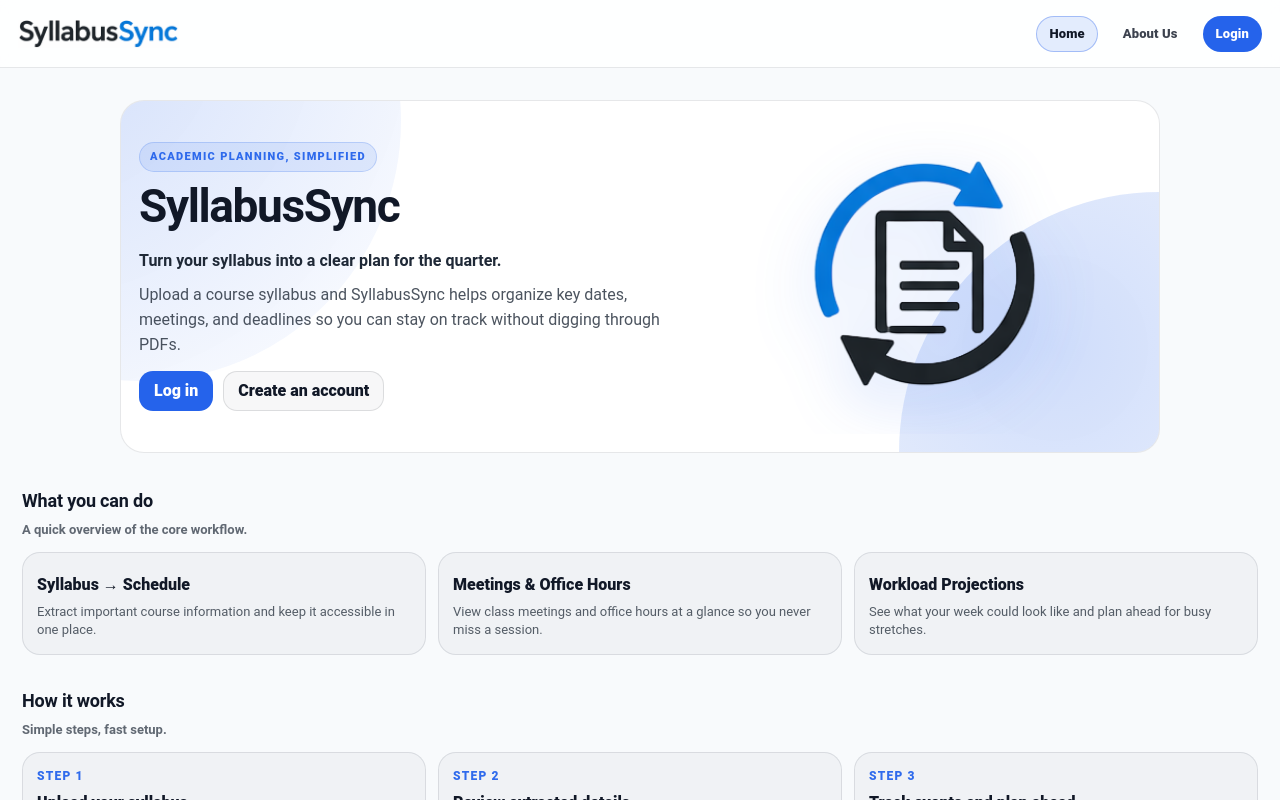
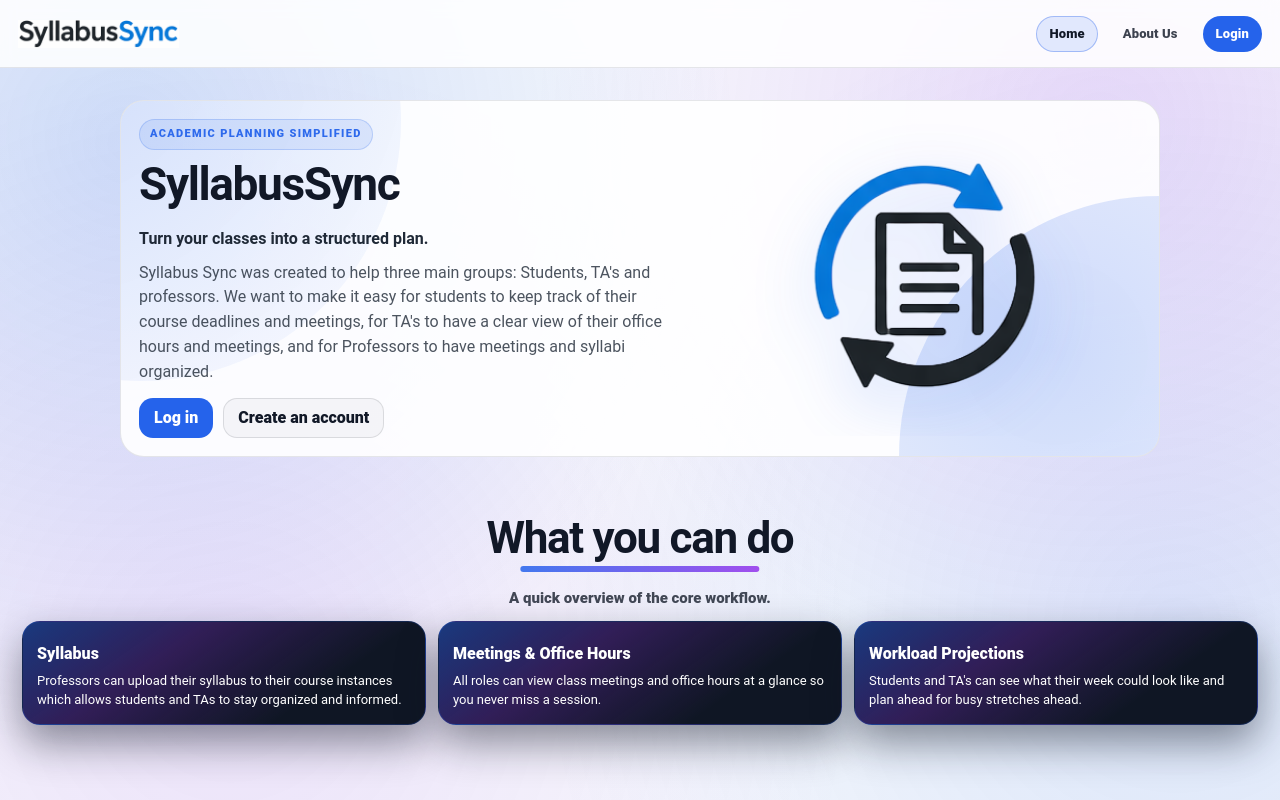
Before and after one commit to Al3xramirez/CSCD488-SeniorProject, a Vue app in the folder frontend-vue/: page / in a window 1280 px wide. Built offline with nearby package versions, Linux system fonts and the light colour scheme.

Commit message:
Home page additions

```diff
--- a/frontend-vue/src/views/Home.vue
+++ b/frontend-vue/src/views/Home.vue
@@ -41,13 +41,12 @@ const activeTab = computed(() => {
       <section class="hero" aria-label="Intro">
         <div class="hero__grid">
           <div class="hero__copy">
-            <div class="kicker">Academic planning, simplified</div>
+            <div class="kicker">Academic planning simplified</div>
             <h1 class="hero__title">SyllabusSync</h1>
-            <p class="hero__subtitle">Turn your syllabus into a clear plan for the quarter.</p>
+            <p class="hero__subtitle">Turn your classes into a structured plan.</p>
 
             <p class="hero__body">
-              Upload a course syllabus and SyllabusSync helps organize key dates, meetings, and deadlines so you can stay on track
-              without digging through PDFs.
+              Syllabus Sync was created to help three main groups: Students, TA's and professors. We want to make it easy for students to keep track of their course deadlines and meetings, for TA's to have a clear view of their office hours and meetings, and for Professors to have meetings and syllabi organized.
             </p>
 
             <div class="hero__actions">
@@ -66,70 +65,83 @@ const activeTab = computed(() => {
       </section>
 
       <section class="section" aria-label="Features">
-        <div class="section__header">
-          <h2 class="section__title">What you can do</h2>
-          <p class="section__muted">A quick overview of the core workflow.</p>
+        <div class="section__header section__header--center">
+          <h2 class="section__title section__title--splitSize">What you can do</h2>
+          <p class="section__muted section__muted--features">A quick overview of the core workflow.</p>
         </div>
 
         <div class="grid3">
-          <article class="panel">
-            <div class="panel__title">Syllabus → Schedule</div>
-            <div class="panel__text">Extract important course information and keep it accessible in one place.</div>
+          <article class="panel panel--dashboard">
+            <div class="panel__title">Syllabus</div>
+            <div class="panel__text">Professors can upload their syllabus to their course instances which allows students and TAs to stay organized and informed.</div>
           </article>
 
-          <article class="panel">
+          <article class="panel panel--dashboard">
             <div class="panel__title">Meetings &amp; Office Hours</div>
-            <div class="panel__text">View class meetings and office hours at a glance so you never miss a session.</div>
+            <div class="panel__text">All roles can view class meetings and office hours at a glance so you never miss a session.</div>
           </article>
 
-          <article class="panel">
+          <article class="panel panel--dashboard">
             <div class="panel__title">Workload Projections</div>
-            <div class="panel__text">See what your week could look like and plan ahead for busy stretches.</div>
+            <div class="panel__text">Students and TA's can see what their week could look like and plan ahead for busy stretches ahead.</div>
           </article>
         </div>
       </section>
 
       <section class="section" aria-label="How it works">
-        <div class="section__header">
-          <h2 class="section__title">How it works</h2>
-          <p class="section__muted">Simple steps, fast setup.</p>
-        </div>
+        <div class="split">
+          <div class="split__side split__side--title">
+            <h2 class="split__title">How it works</h2>
+          </div>
 
-        <div class="steps">
-          <div class="panel">
-            <div class="panel__kicker">Step 1</div>
-            <div class="panel__title">Upload your syllabus</div>
-          </div>
-          <div class="panel">
-            <div class="panel__kicker">Step 2</div>
-            <div class="panel__title">Review extracted details</div>
-          </div>
-          <div class="panel">
-            <div class="panel__kicker">Step 3</div>
-            <div class="panel__title">Track events and plan ahead</div>
+          <div class="split__side split__side--content">
+            <p class="split__lede">Simple steps, fast setup.</p>
+
+            <ol class="splitList" aria-label="How it works steps">
+              <li class="splitList__item">
+                <div class="splitList__num">1</div>
+                <div class="splitList__text"><strong>Professor creates a class instance</strong> to start a course workspace.</div>
+              </li>
+              <li class="splitList__item">
+                <div class="splitList__num">2</div>
+                <div class="splitList__text"><strong>Professor uploads the syllabus</strong> for that class.</div>
+              </li>
+              <li class="splitList__item">
+                <div class="splitList__num">3</div>
+                <div class="splitList__text"><strong>Students join via a join code</strong> and get access to the class.</div>
+              </li>
+              <li class="splitList__item">
+                <div class="splitList__num">4</div>
+                <div class="splitList__text">
+                  <strong>Syllabus info populates automatically</strong> into calendars, workload projections, and office hours. Students and TAs can also
+                  import workload through <strong>iCal links</strong> provided via the Canvas app.
+                </div>
+              </li>
+              <li class="splitList__item">
+                <div class="splitList__num">5</div>
+                <div class="splitList__text">
+                  <strong>Students and TAs track events and plan ahead</strong> by requesting meetings with TAs or professors, tracking deadlines, and viewing
+                  workload calculations.
+                </div>
+              </li>
+            </ol>
           </div>
         </div>
       </section>
 
       <section class="section" aria-label="Who it's for">
-        <div class="section__header">
-          <h2 class="section__title">Who it’s for</h2>
-          <p class="section__muted">Designed for real course workflows.</p>
-        </div>
+        <div class="split split--reverse split--who">
+          <div class="split__side split__side--content">
+            <p class="split__lede">Designed for real course workflows.</p>
+            <p class="split__body">
+              SyllabusSync is built for <strong>Students</strong> who want syllabus organization, the ability to request one on one meetings with professors, and have a general school organizer. <strong>TAs</strong> who need meetings and office hours organized while also helping students stay on top of their work.
+              <strong>Professors</strong> who want course structure shared in a consistent format, and also want to streamline communication and scheduling with students and TAs.
+            </p>
+          </div>
 
-        <div class="grid3">
-          <article class="panel">
-            <div class="panel__title">Students</div>
-            <div class="panel__text">Stay ahead of deadlines and see your schedule clearly.</div>
-          </article>
-          <article class="panel">
-            <div class="panel__title">TAs</div>
-            <div class="panel__text">Keep sections, office hours, and responsibilities organized.</div>
-          </article>
-          <article class="panel">
-            <div class="panel__title">Professors</div>
-            <div class="panel__text">Share course structure and meeting info in a consistent format.</div>
-          </article>
+          <div class="split__side split__side--title">
+            <h2 class="split__title">Who it’s for</h2>
+          </div>
         </div>
       </section>
 
@@ -147,6 +159,28 @@ const activeTab = computed(() => {
   flex-direction: column;
   background: #f8fafc;
   color: #111827;
+  position: relative;
+  overflow: hidden;
+}
+
+/* Stagnant (fixed) bubbly background */
+.shell::before {
+  content: "";
+  position: fixed;
+  inset: 0;
+  pointer-events: none;
+  z-index: 0;
+  background:
+    radial-gradient(circle at 10% 18%, rgba(37, 99, 235, 0.20), rgba(37, 99, 235, 0) 46%),
+    radial-gradient(circle at 86% 16%, rgba(147, 51, 234, 0.16), rgba(147, 51, 234, 0) 44%),
+    radial-gradient(circle at 92% 78%, rgba(37, 99, 235, 0.14), rgba(37, 99, 235, 0) 48%),
+    radial-gradient(circle at 18% 84%, rgba(147, 51, 234, 0.12), rgba(147, 51, 234, 0) 50%);
+}
+
+.header,
+.content {
+  position: relative;
+  z-index: 1;
 }
 
 .header {
@@ -250,6 +284,7 @@ const activeTab = computed(() => {
   overflow: hidden;
 }
 
+/* Hero card bubbles */
 .hero__grid::before,
 .hero__grid::after {
   content: "";
@@ -257,8 +292,9 @@ const activeTab = computed(() => {
   width: 520px;
   height: 520px;
   border-radius: 999px;
+  pointer-events: none;
+  z-index: 0;
   background: radial-gradient(circle at 30% 30%, rgba(37, 99, 235, 0.22), rgba(37, 99, 235, 0));
-  pointer-events: none;
 }
 
 .hero__grid::before {
@@ -380,17 +416,63 @@ const activeTab = computed(() => {
 }
 
 .section {
-  padding: 16px 0;
+  padding: 40px 0;
+}
+
+/* Extra separation between major sections */
+.section + .section {
+  margin-top: 18px;
+}
+
+/* Make the two split sections breathe more */
+.split {
+  margin-top: 10px;
 }
 
 .section__header {
   margin-bottom: 12px;
 }
 
+.section__header--center {
+  max-width: 1040px;
+  margin: 0 auto 12px;
+  text-align: center;
+}
+
 .section__title {
   margin: 0;
   font-size: 18px;
   letter-spacing: -0.01em;
+}
+
+/* Match the big split headings (e.g., "How it works") */
+.section__title--splitSize {
+  font-size: 44px;
+  letter-spacing: -0.03em;
+  line-height: 1.05;
+  position: relative;
+  display: inline-block;
+}
+
+/* Title underline so headings feel anchored (blue → purple) */
+.section__title--splitSize::after,
+.split__title::after {
+  content: "";
+  position: absolute;
+  left: 0;
+  bottom: -10px;
+  width: 62%;
+  height: 6px;
+  border-radius: 999px;
+  background: linear-gradient(90deg, rgba(37, 99, 235, 0.90), rgba(147, 51, 234, 0.90));
+  opacity: 0.95;
+}
+
+/* Centered titles should have centered underline */
+.section__header--center .section__title--splitSize::after {
+  left: 50%;
+  transform: translateX(-50%);
+  width: min(360px, 78%);
 }
 
 .section__muted {
@@ -400,16 +482,128 @@ const activeTab = computed(() => {
   font-weight: 600;
 }
 
+.section__muted--features {
+  margin-top: 25px;
+  color: rgba(17, 24, 39, 0.78);
+  font-size: 15px;
+  font-weight: 800;
+}
+
 .grid3 {
   display: grid;
   grid-template-columns: repeat(3, minmax(0, 1fr));
   gap: 12px;
 }
 
-.steps {
+
+.split {
+  max-width: 1040px;
+  margin: 0 auto;
   display: grid;
-  grid-template-columns: repeat(3, minmax(0, 1fr));
-  gap: 12px;
+  grid-template-columns: minmax(0, 1fr) minmax(0, 1.2fr);
+  gap: 18px;
+  align-items: start;
+}
+
+.split--reverse {
+  grid-template-columns: minmax(0, 1.2fr) minmax(0, 1fr);
+}
+
+.split--reverse .split__side--title {
+  order: 2;
+}
+
+.split--reverse .split__side--content {
+  order: 1;
+}
+
+/* Vertically center split titles relative to their content */
+.split__side--title {
+  align-self: stretch;
+  display: flex;
+  align-items: center;
+}
+
+.split__side--content {
+  align-self: start;
+}
+
+.split--who {
+  grid-template-columns: minmax(0, 0.85fr) minmax(0, 1.15fr);
+  gap: 56px;
+}
+
+.split--who .split__side--content {
+  max-width: 520px;
+  justify-self: start;
+}
+
+.split--who .split__side--title {
+  justify-self: end;
+  justify-content: flex-end;
+  text-align: right;
+}
+
+.split--who .split__title::after {
+  left: auto;
+  right: 0;
+}
+
+.split__title {
+  margin: 0;
+  font-size: 44px;
+  letter-spacing: -0.03em;
+  line-height: 1.05;
+  position: relative;
+  display: inline-block;
+}
+
+.split__lede {
+  margin: 6px 0 0;
+  color: rgba(31, 41, 55, 0.78);
+  font-weight: 800;
+}
+
+.split__body {
+  margin: 10px 0 0;
+  color: rgba(31, 41, 55, 0.78);
+  line-height: 1.6;
+}
+
+.splitList {
+  margin: 12px 0 0;
+  padding: 0;
+  list-style: none;
+  display: grid;
+  gap: 10px;
+}
+
+.splitList__item {
+  display: grid;
+  grid-template-columns: 32px 1fr;
+  gap: 10px;
+  align-items: start;
+  padding: 10px 12px;
+  border-radius: 14px;
+  background: rgba(255, 255, 255, 0.72);
+  border: 1px solid rgba(17, 24, 39, 0.08);
+}
+
+.splitList__num {
+  width: 28px;
+  height: 28px;
+  border-radius: 999px;
+  display: grid;
+  place-items: center;
+  font-weight: 900;
+  color: #2563eb;
+  background: rgba(37, 99, 235, 0.10);
+  border: 1px solid rgba(37, 99, 235, 0.18);
+}
+
+.splitList__text {
+  color: rgba(31, 41, 55, 0.82);
+  line-height: 1.55;
 }
 
 .panel {
@@ -417,6 +611,25 @@ const activeTab = computed(() => {
   border: 1px solid rgba(17, 24, 39, 0.10);
   border-radius: 18px;
   padding: 14px;
+}
+
+.panel--dashboard {
+  background:
+    linear-gradient(
+      145deg,
+      rgba(37, 99, 235, 0.45) 0%,
+      rgba(147, 51, 234, 0.26) 34%,
+      rgba(11, 18, 32, 0.00) 72%
+    ),
+    rgba(11, 18, 32, 0.98);
+  border-color: rgba(37, 99, 235, 0.22);
+  box-shadow: 0 18px 40px rgba(11, 18, 32, 0.45);
+}
+
+.panel--dashboard .panel__kicker,
+.panel--dashboard .panel__title,
+.panel--dashboard .panel__text {
+  color: #ffffff;
 }
 
 .panel__kicker {
@@ -454,8 +667,17 @@ const activeTab = computed(() => {
 
 @media (max-width: 900px) {
   .grid3,
-  .steps {
+  .split {
     grid-template-columns: 1fr;
+  }
+
+  .split--reverse {
+    grid-template-columns: 1fr;
+  }
+
+  .split--reverse .split__side--title,
+  .split--reverse .split__side--content {
+    order: initial;
   }
 
   .hero__grid {
```
